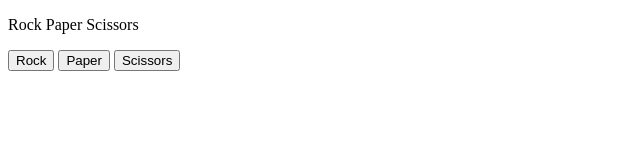
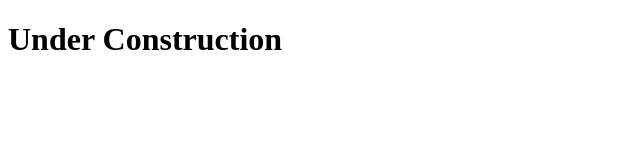
Before and after one commit to Sarahbyte/Sarahbyte.github.io, a plain HTML site: page index.html in a window 1280 px wide. Shown: the whole page, without its empty margins (0-640 px from the left). Drawn offline with Linux system fonts and the light colour scheme.

Commit message:
Update index.html

```diff
--- a/index.html
+++ b/index.html
@@ -4,24 +4,6 @@
     <title>Rock Paper Scissors</title>
 </head>
 <body>
-    <p>Rock Paper Scissors</p>
-    <button onclick="
-        const randomNumber = Math.random()
-
-        let computerMove = '';
-        if (randomNumber < (1/3)){
-            computerMove = 'rock';
-        } else if (randomNumber >= (1/3) && randomNumber <= (2/3)){
-            computerMove = 'paper';
-        } else {
-            computerMove = 'scissors';
-        }
-
-        console.log(computerMove);
-    ">Rock</button>
-    <button>Paper</button>
-    <button>Scissors</button>
-
-    <script></script>
+    <h1>Under Construction</h1>
 </body>
 </html>
```
